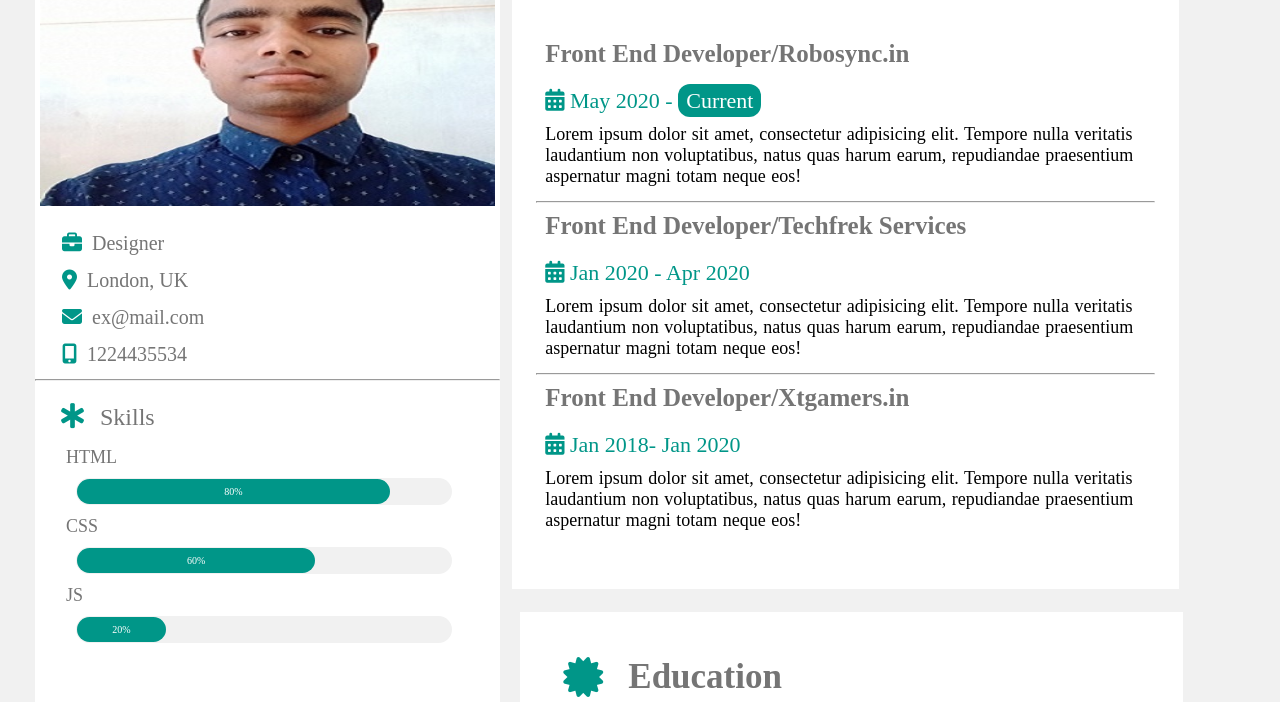
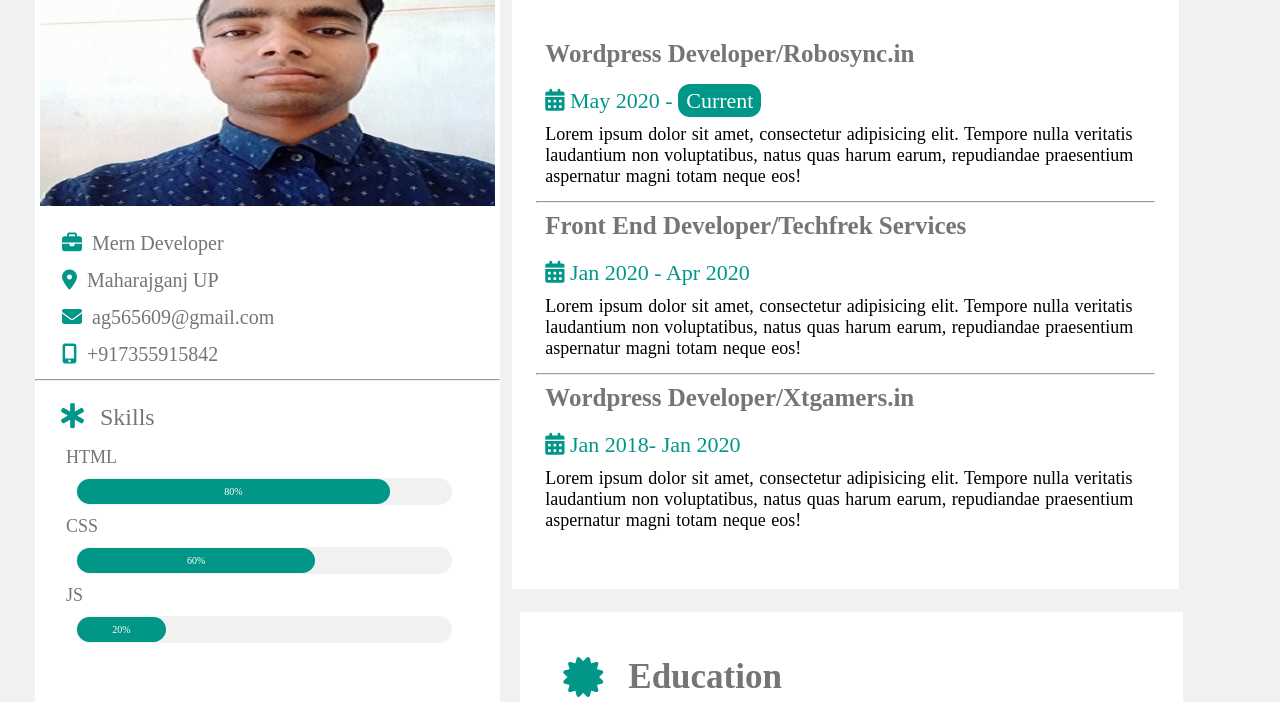
Before and after one commit to AKgupta22/portfolio, a plain HTML site: page index.html in a window 1280 px wide. Shown: the part 98-800 px from the top of the page. Drawn offline with Linux system fonts and the light colour scheme.

Commit message:
Update index.html

```diff
--- a/index.html
+++ b/index.html
@@ -24,10 +24,10 @@
 
                 <img src="hgphoto_01.jpg" alt="Iamge loading">
                 <ul>
-                    <li><i class="fa-solid fa-briefcase"></i>Designer</li>
-                    <li><i class="fa-solid fa-location-dot"></i>London, UK</li>
-                    <li><i class="fa-solid fa-envelope"></i>ex@mail.com</li>
-                    <li><i class="fa-solid fa-mobile-screen-button"></i>1224435534</li>
+                    <li><i class="fa-solid fa-briefcase"></i>Mern Developer</li>
+                    <li><i class="fa-solid fa-location-dot"></i>Maharajganj UP</li>
+                    <li><i class="fa-solid fa-envelope"></i>ag565609@gmail.com</li>
+                    <li><i class="fa-solid fa-mobile-screen-button"></i>+917355915842</li>
                 </ul>
             </div>
             <hr>
@@ -116,7 +116,7 @@
                 </div>
                 <div class="company">
                     <div class="company-des">
-                        <h2>Front End Developer/Robosync.in</h2>
+                        <h2>Wordpress Developer/Robosync.in</h2>
                         <h3><i class="fa-solid fa-calendar-days"></i> May 2020 - <span class="btn">Current </span>
                         </h3>
                         <p>Lorem ipsum dolor sit amet, consectetur adipisicing elit. Tempore nulla veritatis
@@ -135,7 +135,7 @@
                     </div>
                     <hr>
                     <div class="company-des">
-                        <h2>Front End Developer/Xtgamers.in</h2>
+                        <h2>Wordpress Developer/Xtgamers.in</h2>
                         <h3> <i class="fa-solid fa-calendar-days"></i> Jan 2018- Jan 2020</h3>
                         <p>Lorem ipsum dolor sit amet, consectetur adipisicing elit. Tempore nulla veritatis
                             laudantium
```
